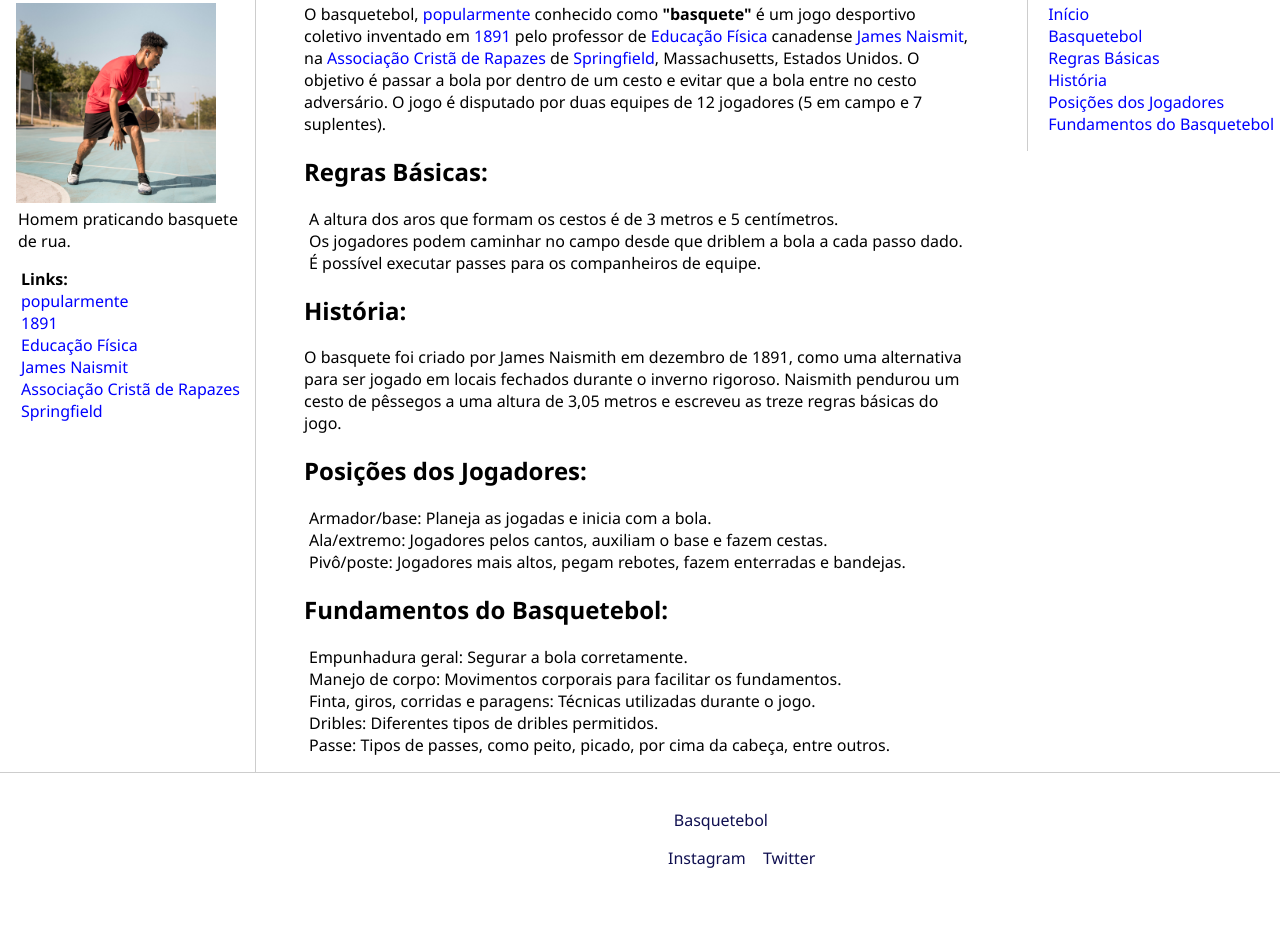
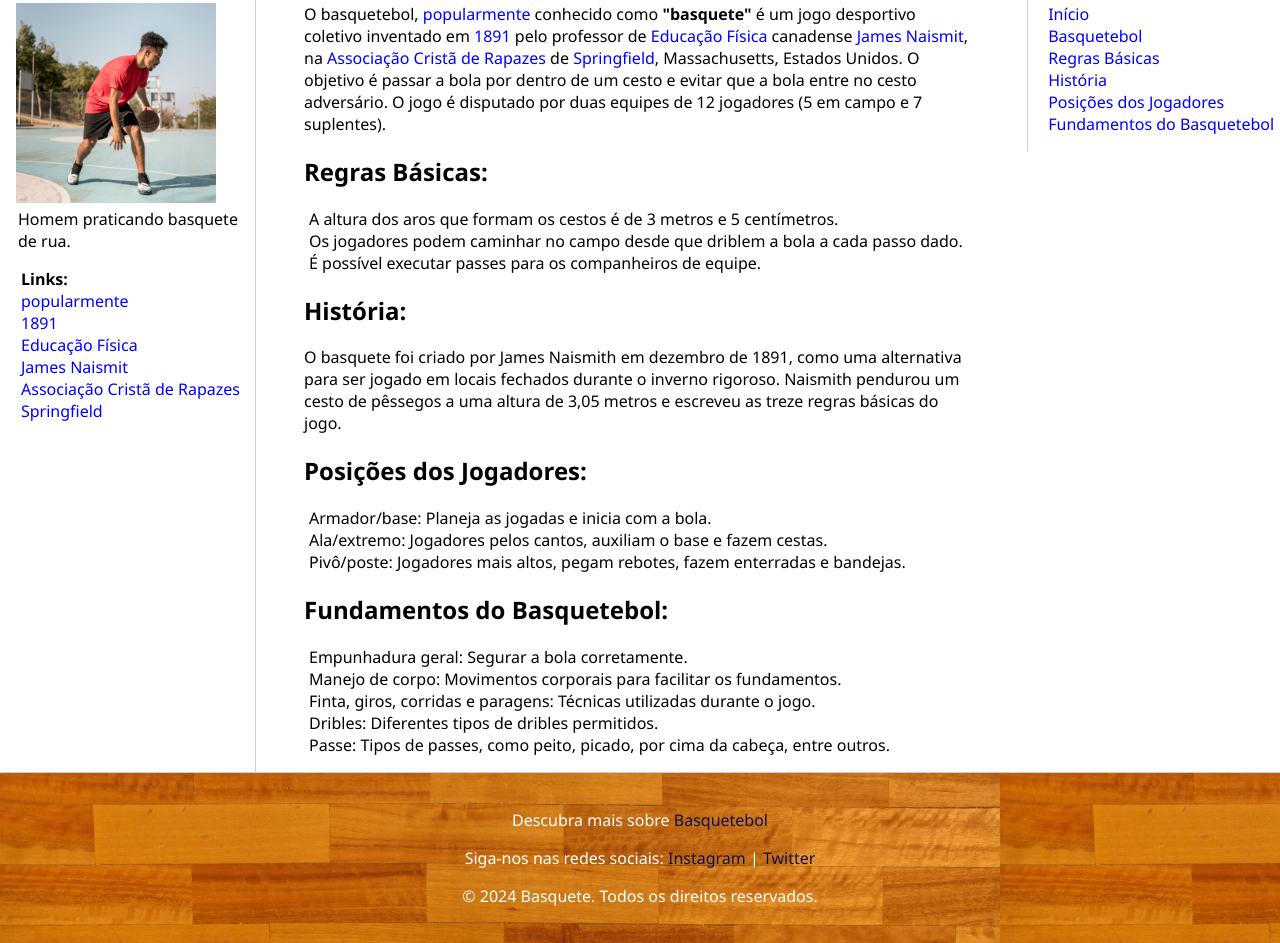
Before and after one commit to cadu06/trilha-html, a plain HTML site: page index.html in a window 1280 px wide. Shown: the part 170-1113 px from the top of the page. Drawn offline with Linux system fonts and the light colour scheme.

Commit message:
third commit

```diff
--- a/assets/css/style.css
+++ b/assets/css/style.css
@@ -33,7 +33,7 @@ a { color:blue; text-decoration: none;}
 }
 
 .footer {
-    background: url(/trilha-html-modulo-3-main/assets/images/quadra.jpg);
+    background: url(/assets/img/quadra.jpg);
     padding: 20px;
     color: #fff;
     text-align: center;
```
